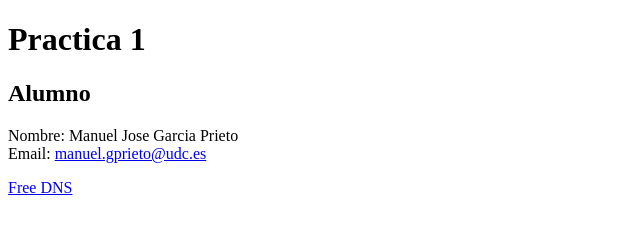
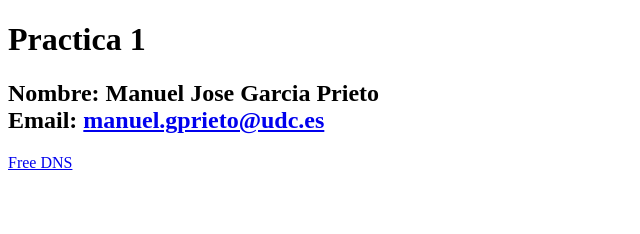
Before and after one commit to manuelgp1313/Practica-red1, a plain HTML site: page index.html in a window 1280 px wide. Shown: the whole page, without its empty margins (0-640 px from the left). Drawn offline with Linux system fonts and the light colour scheme.

Commit message:
index.html

```diff
--- a/index.html
+++ b/index.html
@@ -4,12 +4,10 @@
 
 <h1>Practica 1</h1>
 
-<h2>Alumno</h2>
-
-<p>
+<h2>
 Nombre: Manuel Jose Garcia Prieto<br>
 Email: <a href="mailto:manuel.gprieto@udc.es">manuel.gprieto@udc.es</a>
-</p>
+</h2>
 
 <p>
 <a href="https://freedns.afraid.org">Free DNS</a>
```
